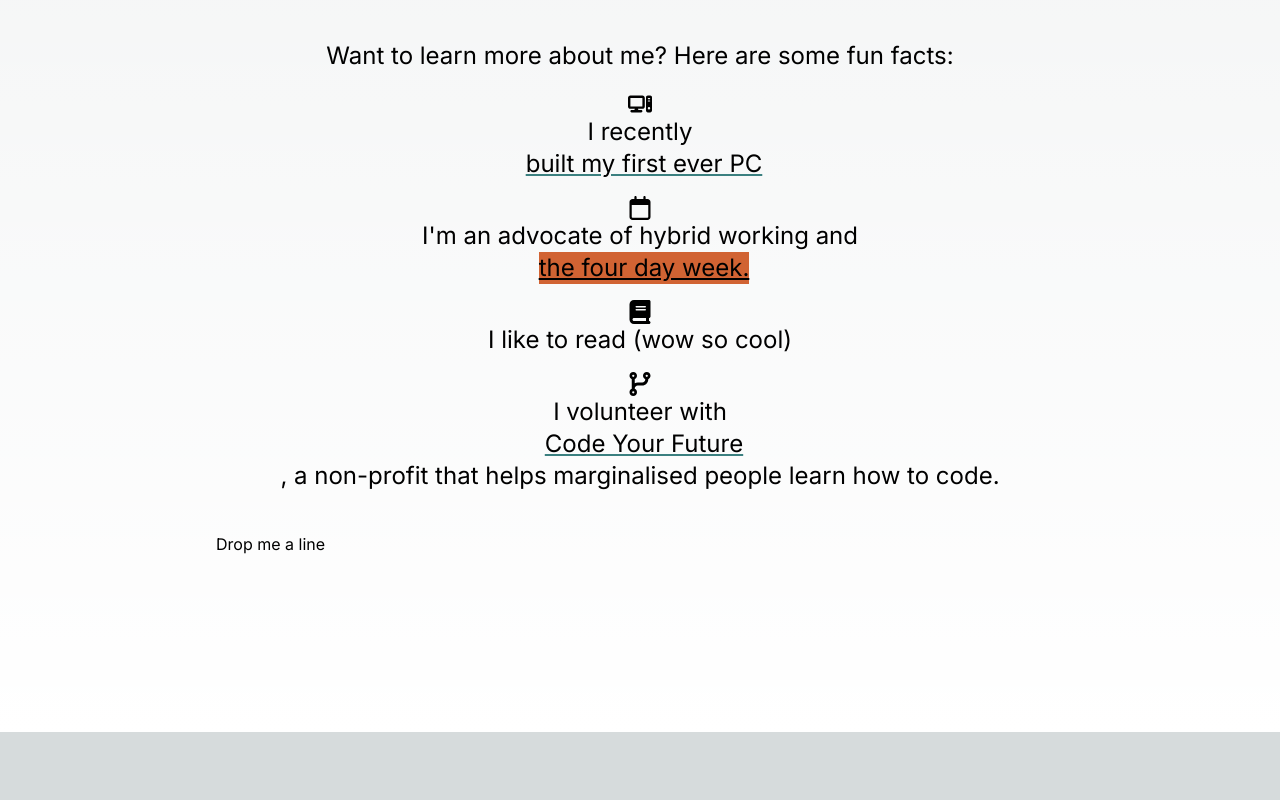
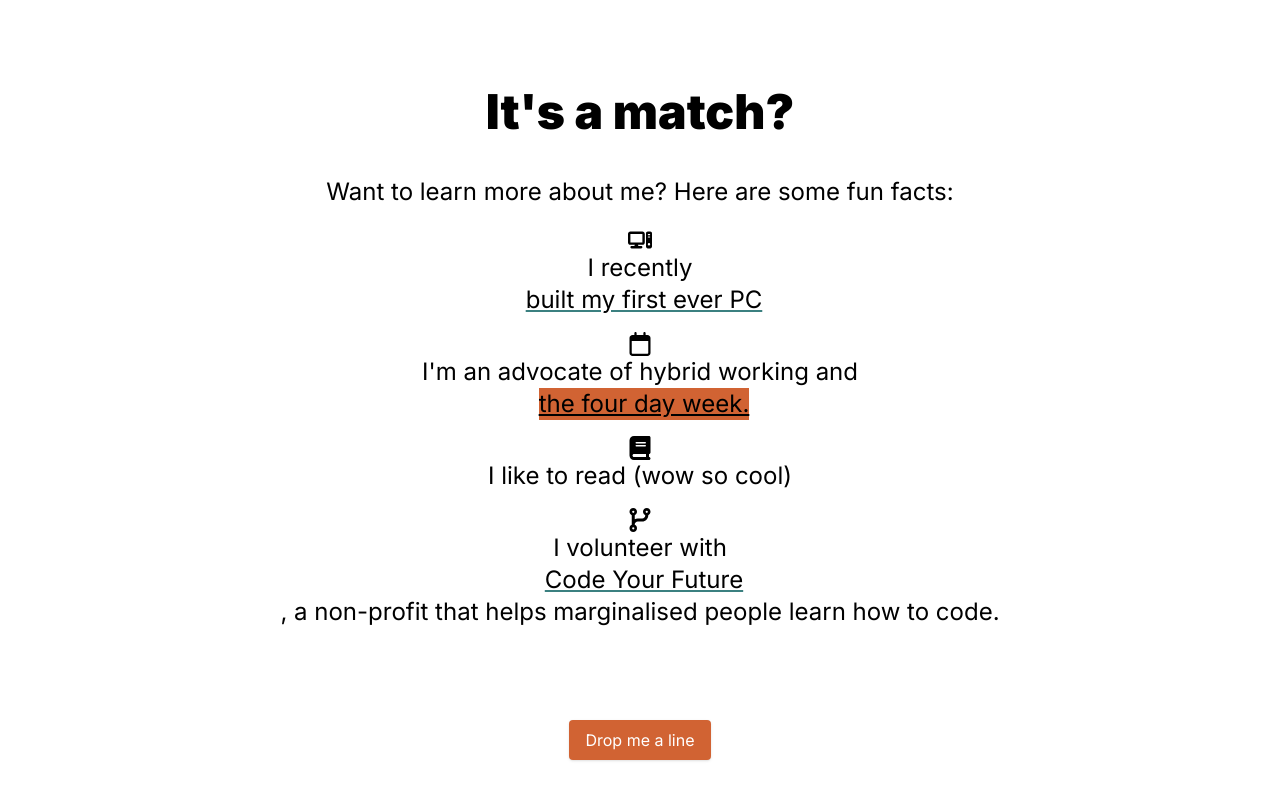
Before and after one commit to zamarz/rm-site, a Next.js app: page / in a window 1280 px wide. Shown: the part 2484-3284 px from the top of the page. Before the commit the page ends 3216 px from the top, so only its background shows below. Built offline with nearby package versions, Linux system fonts and the light colour scheme.

Commit message:
Add button styling

```diff
--- a/app/globals.css
+++ b/app/globals.css
@@ -2,32 +2,6 @@
 @tailwind components;
 @tailwind utilities;
 
-:root {
-  --foreground-rgb: 0, 0, 0;
-  --background-start-rgb: 214, 219, 220;
-  --background-end-rgb: 255, 255, 255;
+.button {
+  @apply bg-primary text-white px-4 py-2 mt-3 mb-3 rounded shadow hover:bg-secondary focus:outline-none;
 }
-
-@media (prefers-color-scheme: dark) {
-  :root {
-    --foreground-rgb: 255, 255, 255;
-    --background-start-rgb: 0, 0, 0;
-    --background-end-rgb: 0, 0, 0;
-  }
-}
-
-body {
-  color: rgb(var(--foreground-rgb));
-  background: linear-gradient(
-      to bottom,
-      transparent,
-      rgb(var(--background-end-rgb))
-    )
-    rgb(var(--background-start-rgb));
-}
-
-@layer utilities {
-  .text-balance {
-    text-wrap: balance;
-  }
-}
--- a/components/Match.tsx
+++ b/components/Match.tsx
@@ -31,8 +31,8 @@
            </ul>
         </div>
 
-        <div>
-          <button>Drop me a line</button>
+        <div className="flex flex-col text-center justify-center items-center py-10">
+          <a href="mailto:zachmarzouk@gmail.com"><button className="button">Drop me a line</button></a>
         </div>
     </div>
     </section>
--- a/components/Skills.tsx
+++ b/components/Skills.tsx
@@ -16,6 +16,9 @@
                 <li>Want to see my work? Head to my portfolio and find links to my <a className="underline bg-primary hover:bg-secondary" href="https://www.zachmarzouk.dev/" target="blank"> project sites</a> and delicious code.</li>
             </ul>
             </div>
+            <div className="flex flex-col text-center justify-center items-center py-10">
+          <a href="https://www.zachmarzouk.dev/" target="blank"><button className="button">Click for code</button></a>
+        </div>
             </div>
             </section>
   )
```
